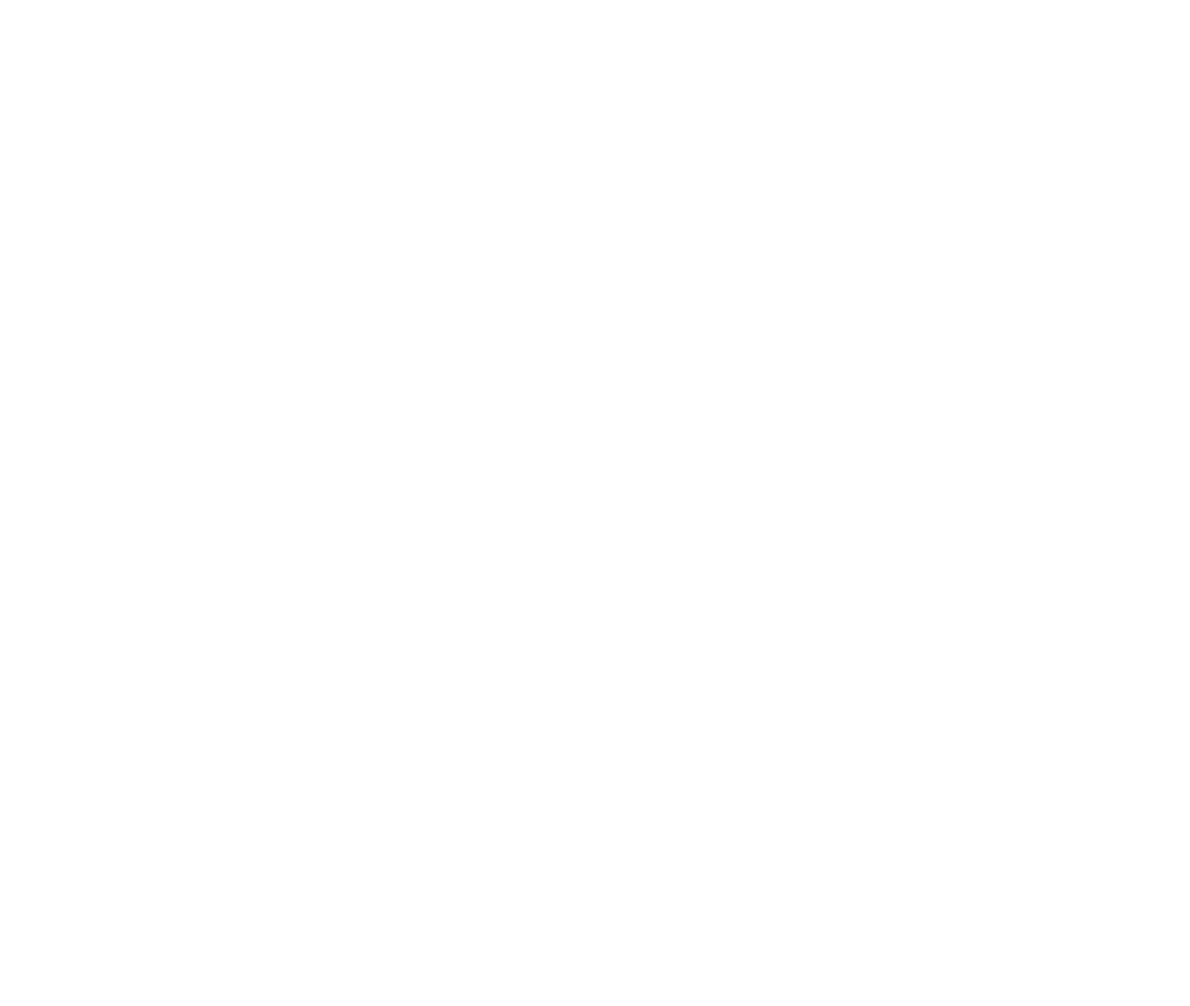
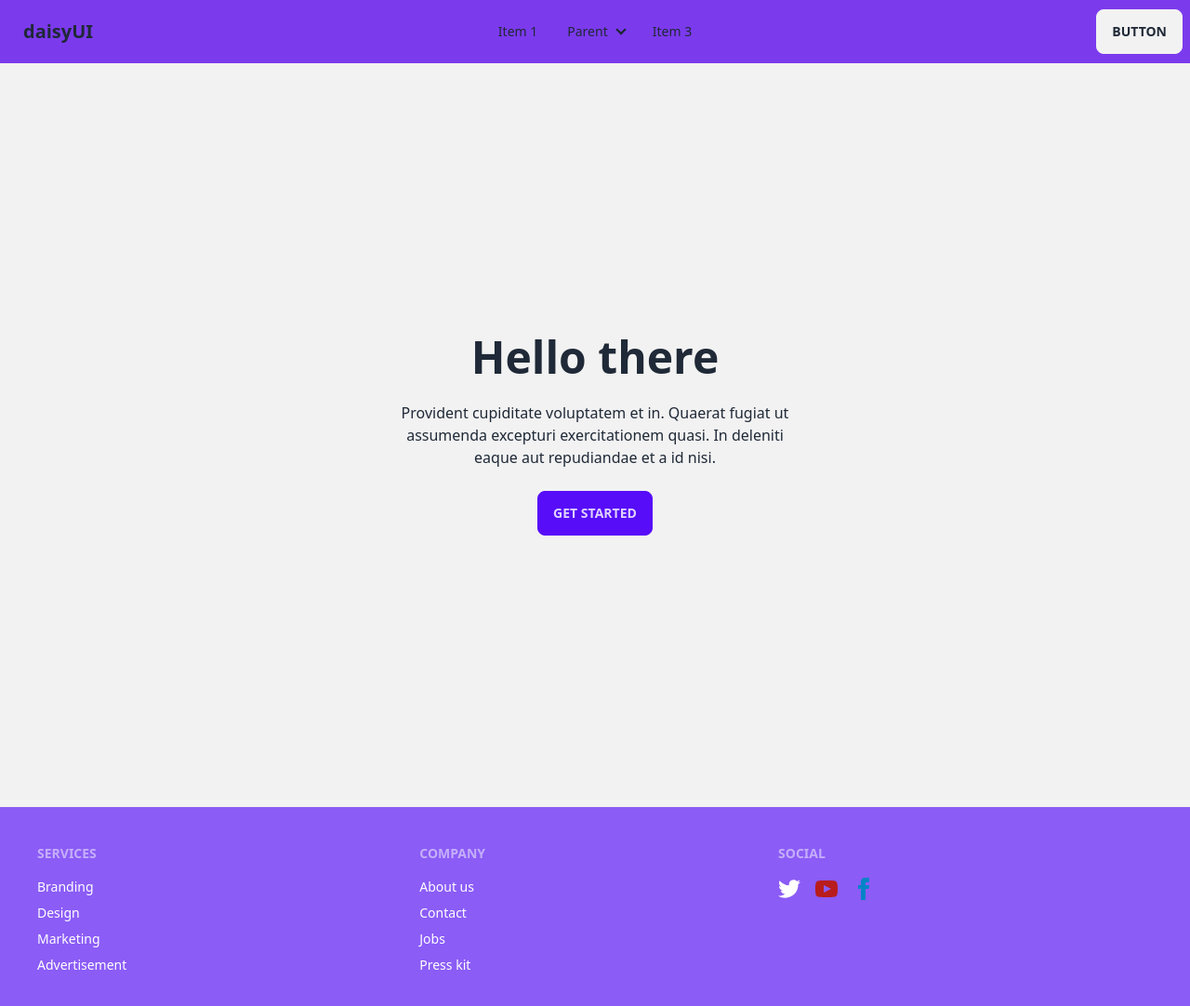
Before and after one commit to Ozyullah/self-portfolio, a React (Create React App) app: page / in a window 1280 px wide. Shown: the top 1082 px of the page at 93% size. Before the commit the page ends 800 px from the top, so only its background shows below. Built offline with nearby package versions, Linux system fonts and the light colour scheme.

Commit message:
added cssFramework

```diff
--- a/package.json
+++ b/package.json
@@ -8,6 +8,7 @@
     "@testing-library/user-event": "^13.5.0",
     "react": "^18.2.0",
     "react-dom": "^18.2.0",
+    "react-router-dom": "^6.11.2",
     "react-scripts": "5.0.1",
     "web-vitals": "^2.1.4"
   },
@@ -34,5 +35,9 @@
       "last 1 firefox version",
       "last 1 safari version"
     ]
+  },
+  "devDependencies": {
+    "daisyui": "^3.0.0",
+    "tailwindcss": "^3.3.2"
   }
 }
--- a/src/App.js
+++ b/src/App.js
@@ -1,9 +1,11 @@
+import { RouterProvider } from 'react-router-dom';
 import './App.css';
+import { router } from './Pages/CarePages/PagesRouter/LinkedCaution';
 
 function App() {
   return (
-    <div className="App">
-
+    <div className="">
+      <RouterProvider router={router}></RouterProvider>
     </div>
   );
 }
--- /dev/null
+++ b/src/Pages/CarePages/PageLayout/Main.js
@@ -0,0 +1,16 @@
+import React from 'react';
+import { Outlet } from 'react-router-dom';
+import Header from '../../SharedPages/Header/Header';
+import Footer from '../../SharedPages/Footer/Footer';
+
+const Main = () => {
+    return (
+        <div>
+            <Header></Header>
+            <Outlet></Outlet>
+            <Footer></Footer>
+        </div>
+    );
+};
+
+export default Main;
--- /dev/null
+++ b/src/Pages/CarePages/PagesRouter/LinkedCaution.js
@@ -0,0 +1,19 @@
+import { createBrowserRouter } from "react-router-dom";
+import Main from "../PageLayout/Main";
+import Home from "../../FixedPages/Home/Home";
+
+
+
+
+export const router =createBrowserRouter([
+    {
+        path:"/",
+        element:<Main></Main>,
+        children:[
+            {
+                path:"/",
+                element:<Home></Home>
+            }
+        ]
+    }
+])
--- /dev/null
+++ b/src/Pages/FixedPages/Home/Home.js
@@ -0,0 +1,19 @@
+import React from 'react';
+
+const Home = () => {
+    return (
+        <div>
+            <div class="hero min-h-screen bg-base-200">
+                <div class="hero-content text-center">
+                    <div class="max-w-md">
+                        <h1 class="text-5xl font-bold">Hello there</h1>
+                        <p class="py-6">Provident cupiditate voluptatem et in. Quaerat fugiat ut assumenda excepturi exercitationem quasi. In deleniti eaque aut repudiandae et a id nisi.</p>
+                        <button class="btn btn-primary">Get Started</button>
+                    </div>
+                </div>
+            </div>
+        </div>
+    );
+};
+
+export default Home;
--- /dev/null
+++ b/src/Pages/SharedPages/Footer/Footer.js
@@ -0,0 +1,32 @@
+import React from 'react';
+
+const Footer = () => {
+    return (
+            <footer class="footer p-10 bg-violet-500 text-white">
+                <div>
+                    <span class="footer-title">Services</span>
+                    <a class="link link-hover">Branding</a>
+                    <a class="link link-hover">Design</a>
+                    <a class="link link-hover">Marketing</a>
+                    <a class="link link-hover">Advertisement</a>
+                </div>
+                <div>
+                    <span class="footer-title">Company</span>
+                    <a class="link link-hover">About us</a>
+                    <a class="link link-hover">Contact</a>
+                    <a class="link link-hover">Jobs</a>
+                    <a class="link link-hover">Press kit</a>
+                </div>
+                <div>
+                    <span class="footer-title">Social</span>
+                    <div class="grid grid-flow-col gap-4">
+                        <a ><svg xmlns="http://www.w3.org/2000/svg" width="24" height="24" viewBox="0 0 24 24" class="fill-current"><path d="M24 4.557c-.883.392-1.832.656-2.828.775 1.017-.609 1.798-1.574 2.165-2.724-.951.564-2.005.974-3.127 1.195-.897-.957-2.178-1.555-3.594-1.555-3.179 0-5.515 2.966-4.797 6.045-4.091-.205-7.719-2.165-10.148-5.144-1.29 2.213-.669 5.108 1.523 6.574-.806-.026-1.566-.247-2.229-.616-.054 2.281 1.581 4.415 3.949 4.89-.693.188-1.452.232-2.224.084.626 1.956 2.444 3.379 4.6 3.419-2.07 1.623-4.678 2.348-7.29 2.04 2.179 1.397 4.768 2.212 7.548 2.212 9.142 0 14.307-7.721 13.995-14.646.962-.695 1.797-1.562 2.457-2.549z"></path></svg></a>
+                        <a href='https://www.youtube.com/'><svg xmlns="http://www.w3.org/2000/svg" width="24" height="24" viewBox="0 0 24 24" class="fill-current text-red-700"><path d="M19.615 3.184c-3.604-.246-11.631-.245-15.23 0-3.897.266-4.356 2.62-4.385 8.816.029 6.185.484 8.549 4.385 8.816 3.6.245 11.626.246 15.23 0 3.897-.266 4.356-2.62 4.385-8.816-.029-6.185-.484-8.549-4.385-8.816zm-10.615 12.816v-8l8 3.993-8 4.007z"></path></svg></a>
+                        <a><svg xmlns="http://www.w3.org/2000/svg" width="24" height="24" viewBox="0 0 24 24" class="fill-current text-sky-600"><path d="M9 8h-3v4h3v12h5v-12h3.642l.358-4h-4v-1.667c0-.955.192-1.333 1.115-1.333h2.885v-5h-3.808c-3.596 0-5.192 1.583-5.192 4.615v3.385z"></path></svg></a>
+                    </div>
+                </div>
+            </footer>
+    );
+};
+
+export default Footer;
--- /dev/null
+++ b/src/Pages/SharedPages/Header/Header.js
@@ -0,0 +1,49 @@
+import React from 'react';
+
+const Header = () => {
+    return (
+        <div>
+            <div class="navbar bg-violet-600">
+                <div class="navbar-start">
+                    <div class="dropdown">
+                        <label tabindex="0" class="btn btn-ghost lg:hidden">
+                            <svg xmlns="http://www.w3.org/2000/svg" class="h-5 w-5" fill="none" viewBox="0 0 24 24" stroke="currentColor"><path stroke-linecap="round" stroke-linejoin="round" stroke-width="2" d="M4 6h16M4 12h8m-8 6h16" /></svg>
+                        </label>
+                        <ul tabindex="0" class="menu menu-sm dropdown-content mt-3 p-2 shadow bg-base-100 rounded-box w-52">
+                            <li><a>Item 1</a></li>
+                            <li>
+                                <a>Parent</a>
+                                <ul class="p-2">
+                                    <li><a>Submenu 1</a></li>
+                                    <li><a>Submenu 2</a></li>
+                                </ul>
+                            </li>
+                            <li><a>Item 3</a></li>
+                        </ul>
+                    </div>
+                    <a class="btn btn-ghost normal-case text-xl">daisyUI</a>
+                </div>
+                <div class="navbar-center hidden lg:flex">
+                    <ul class="menu menu-horizontal px-1">
+                        <li><a>Item 1</a></li>
+                        <li tabindex="0">
+                            <details>
+                                <summary>Parent</summary>
+                                <ul class="p-2">
+                                    <li><a>Submenu 1</a></li>
+                                    <li><a>Submenu 2</a></li>
+                                </ul>
+                            </details>
+                        </li>
+                        <li><a>Item 3</a></li>
+                    </ul>
+                </div>
+                <div class="navbar-end">
+                    <a class="btn">Button</a>
+                </div>
+            </div>
+        </div>
+    );
+};
+
+export default Header;
--- a/src/index.css
+++ b/src/index.css
@@ -1,4 +1,4 @@
-body {
+/* body {
   margin: 0;
   font-family: -apple-system, BlinkMacSystemFont, 'Segoe UI', 'Roboto', 'Oxygen',
     'Ubuntu', 'Cantarell', 'Fira Sans', 'Droid Sans', 'Helvetica Neue',
@@ -10,4 +10,12 @@
 code {
   font-family: source-code-pro, Menlo, Monaco, Consolas, 'Courier New',
     monospace;
-}
+} */
+
+
+
+
+
+@tailwind base;
+@tailwind components;
+@tailwind utilities;
--- /dev/null
+++ b/tailwind.config.js
@@ -0,0 +1,10 @@
+/** @type {import('tailwindcss').Config} */
+module.exports = {
+  content: [
+    "./src/**/*.{js,jsx,ts,tsx}"
+  ],
+  theme: {
+    extend: {},
+  },
+  plugins: [require("daisyui")],
+}
```
Also changed, not shown: 1 other file (tests, documents, lock files or other folders).
